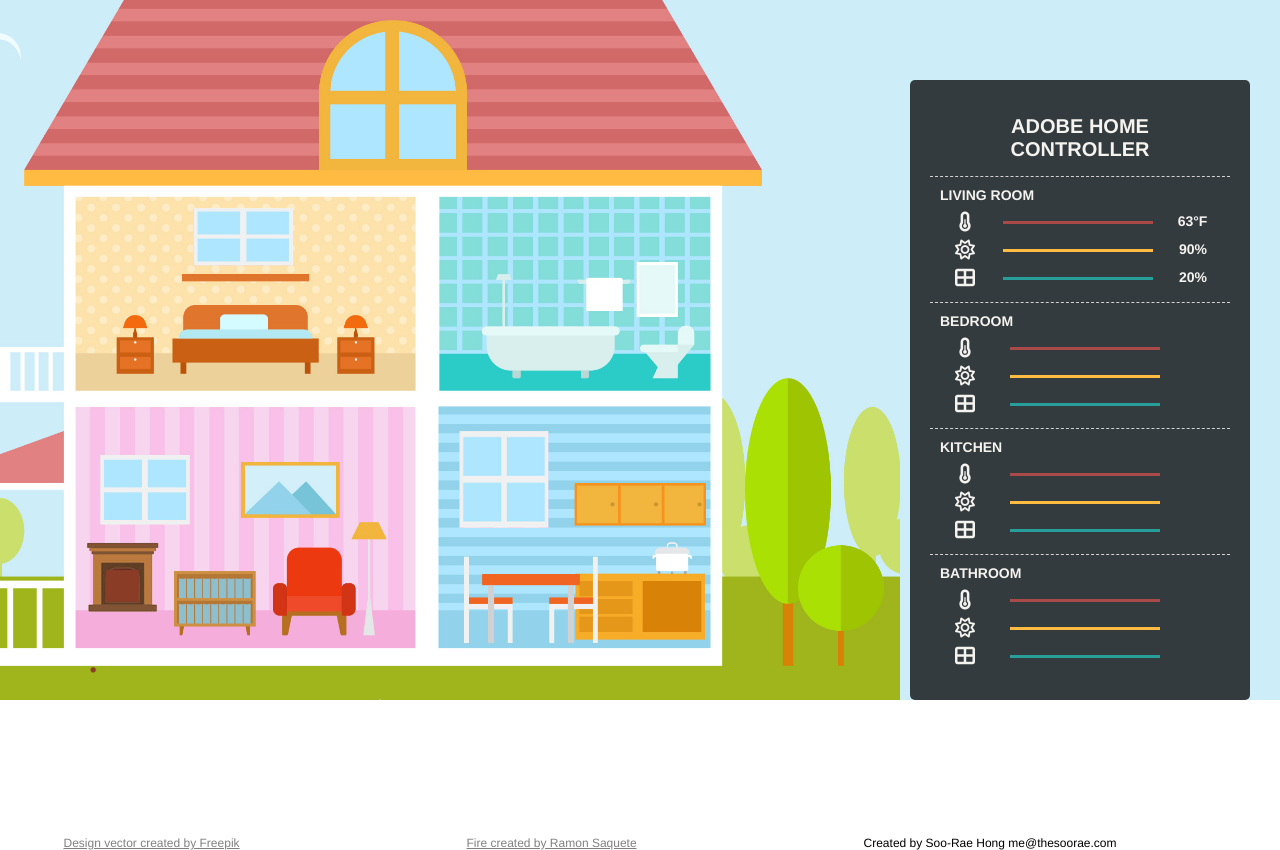
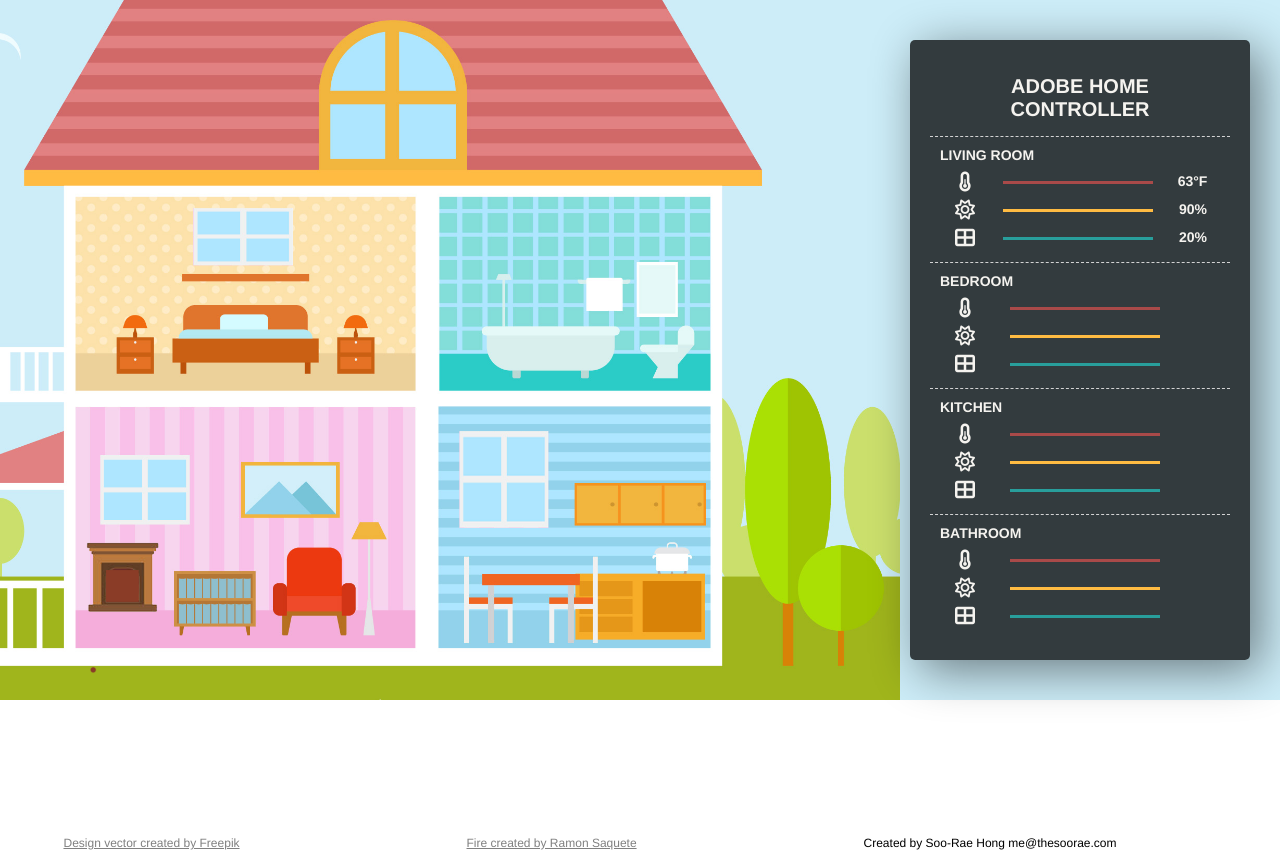
Before and after one commit to thesoorae/automated-home, a website built with webpack: page public/index.html in a window 1280 px wide. Built offline with nearby package versions, Linux system fonts and the light colour scheme; data requests are answered from the project's data file.

Commit message:
add shadow to controls

```diff
--- a/public/assets/style.css
+++ b/public/assets/style.css
@@ -16,12 +16,16 @@
 div.controls{
   z-index: 200;
   position: absolute;
-  top: 10vh;
+  top: 5%;
   right: 30px;
   width:300px;
   padding: 20px 20px;
   border-radius: 5px;
+  background-color: black;
   background-color: rgba(0,0,0,0.75);
+  webkit-box-shadow: 10px 10px 48px 0px rgba(0,0,0,0.49);
+  -moz-box-shadow: 10px 10px 48px 0px rgba(0,0,0,0.49);
+  box-shadow: 10px 10px 48px 0px rgba(0,0,0,0.49);
 }
 
 .title{
```
